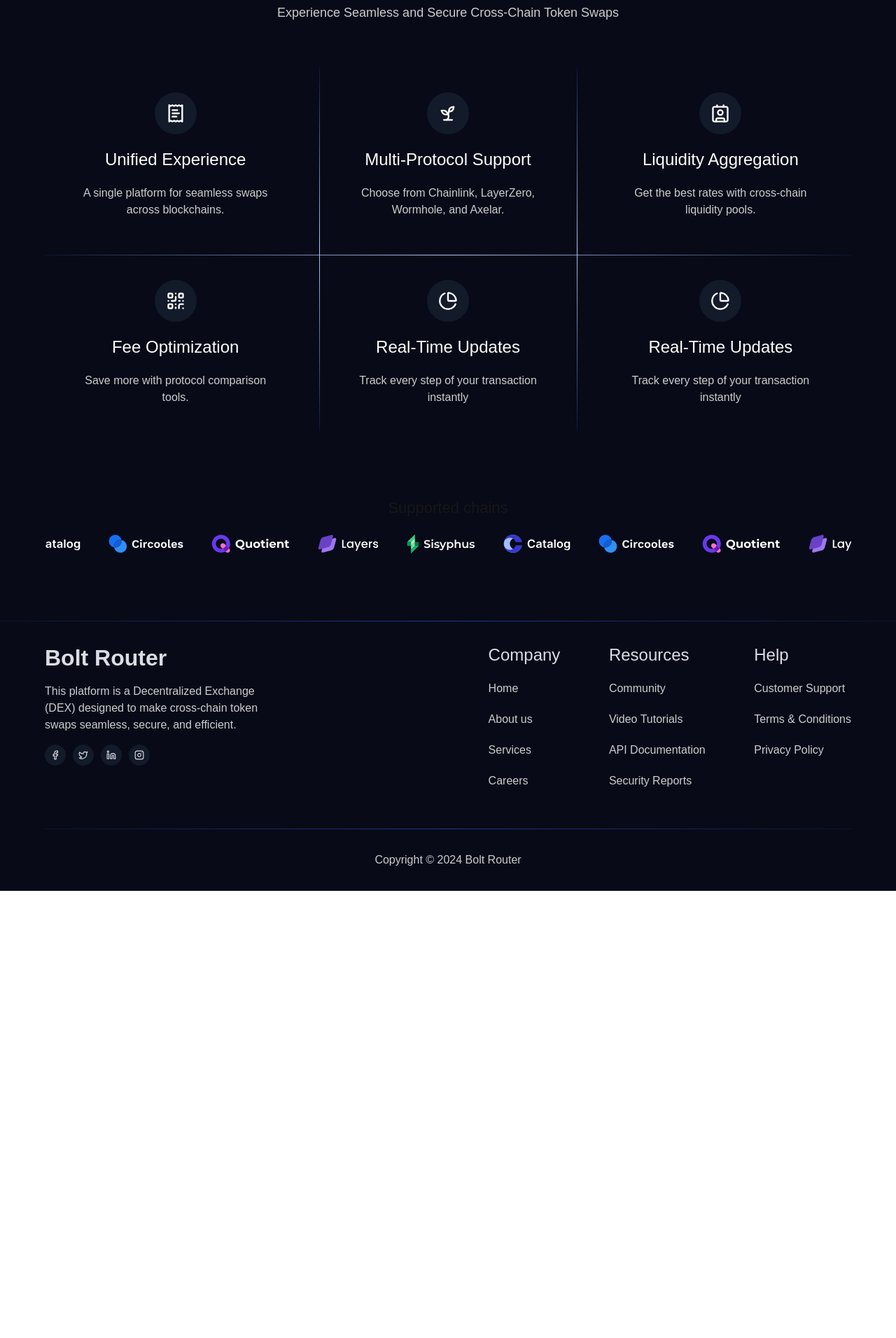
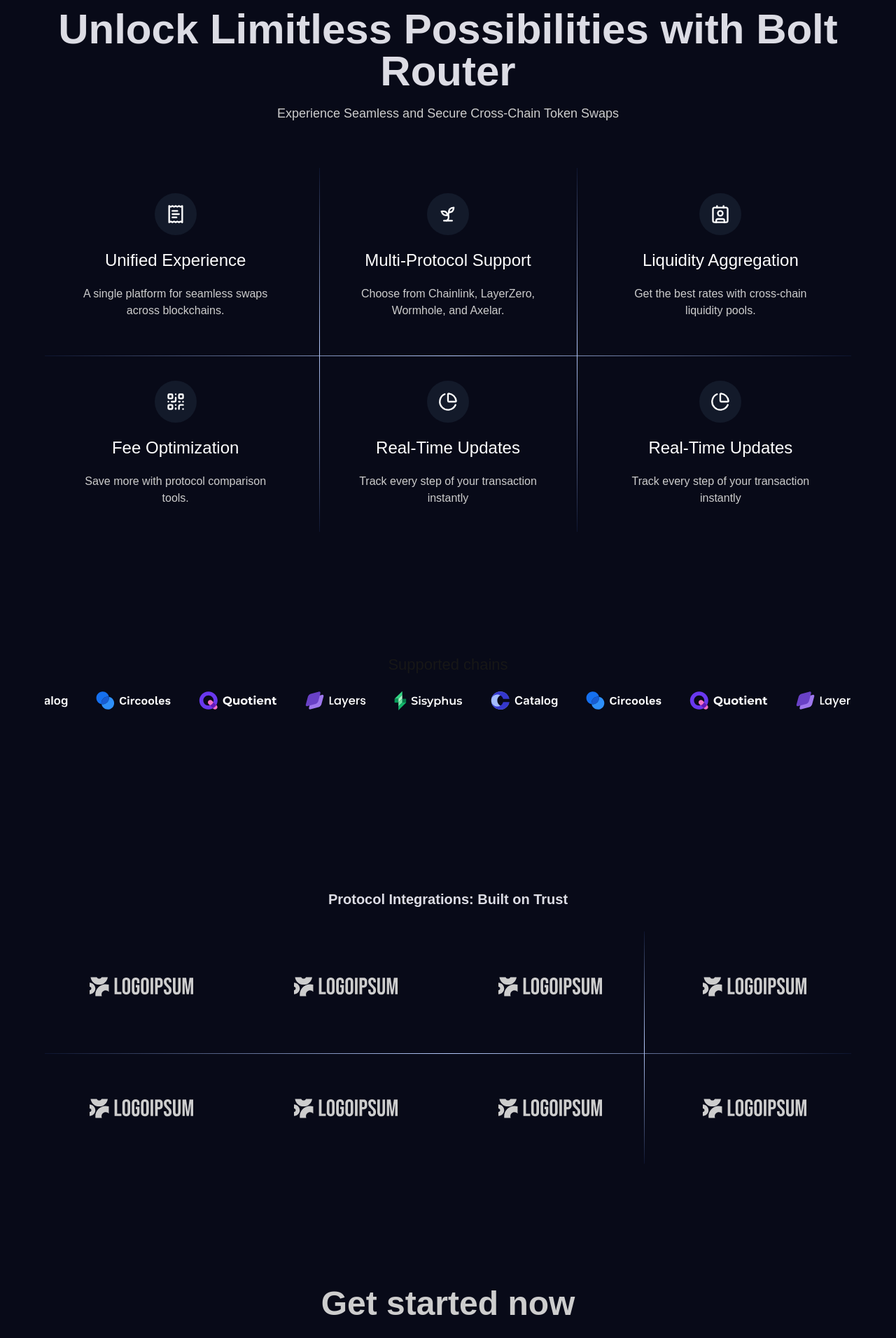
Before and after one commit to umohsamuel/bolt-router-frontend-staging, a Next.js app: page / in a window 1280 px wide. Shown: the part 2309-4221 px from the top of the page at 70% size. Before the commit the page ends 3582 px from the top, so only its background shows below. Built offline with nearby package versions, Linux system fonts and the light colour scheme.

Commit message:
@umohsamuel: landing page done

```diff
--- a/src/app/page.tsx
+++ b/src/app/page.tsx
@@ -1,9 +1,11 @@
 import { HomeLayout } from "@/components/layouts";
 import {
   FeaturesHome,
+  GetStarted,
   HeroHome,
   IntroductionHome,
   KeyMetricsHome,
+  ProtocolIntregration,
   SupportedChains,
 } from "@/components/screens";
 
@@ -15,6 +17,8 @@
       <KeyMetricsHome />
       <FeaturesHome />
       <SupportedChains />
+      <ProtocolIntregration />
+      <GetStarted />
     </HomeLayout>
   );
 }
--- a/src/components/screens/home/features.tsx
+++ b/src/components/screens/home/features.tsx
@@ -3,11 +3,11 @@
 
 export default function FeaturesHome() {
   return (
-    <div className="px-[5%]">
+    <div className="mt-8 px-[5%]">
       <PageMainSubHeader content="Core Protocol Features" />
       <PageMainHeader
         content="Unlock Limitless Possibilities with Bolt Router"
-        className="mb-4 mt-8"
+        className="mb-4 mt-4 lg:mt-8"
       />
       <p className="text-center text-lg font-normal text-[#CDCDCD]">
         Experience Seamless and Secure Cross-Chain Token Swaps
@@ -19,7 +19,7 @@
 }
 
 const Features = () => (
-  <div className="relative mt-16 grid grid-cols-1 gap-4 text-white md:grid-cols-2 lg:grid-cols-3">
+  <div className="relative mt-8 grid grid-cols-1 gap-4 text-white md:grid-cols-2 lg:mt-16 lg:grid-cols-3">
     <div className="absolute bottom-0 left-[calc(33.333333%+8px)] top-0 hidden w-px bg-gradient-to-b from-[#366CF0]/10 via-[#B4C8F9] to-[#366CF0]/10 lg:block" />
 
     <div className="absolute bottom-0 left-[calc(66.666667%-8px)] top-0 hidden w-px bg-gradient-to-b from-[#366CF0]/10 via-[#B4C8F9] to-[#366CF0]/10 lg:block" />
--- /dev/null
+++ b/src/components/screens/home/get-started.tsx
@@ -0,0 +1,81 @@
+import { BaseButton } from "@/components/button";
+import { cn } from "@/utils";
+
+export default function GetStarted() {
+  return (
+    <div className="flex flex-col items-center px-[5%] text-[#CDCDCD]">
+      <h1 className="text-center text-3xl font-semibold text-[#CDCDCD] lg:text-5xl">
+        Get started now
+      </h1>
+      <p className="mt-5 text-center text-base font-normal lg:text-lg">
+        Find the resources you need to create integrations with Bolt router.
+      </p>
+
+      <div className="mt-8 flex flex-col items-center justify-between gap-9 lg:mt-12 lg:flex-row">
+        {resources.map((resources, index) => (
+          <StartedItem
+            key={index}
+            title={resources.title}
+            description={resources.description}
+            link={resources.link}
+            linkLabel={resources.linkLabel}
+            className="w-full lg:w-[33%]"
+          />
+        ))}
+      </div>
+    </div>
+  );
+}
+
+interface StartedItemProps {
+  title: string;
+  description: string;
+  link: string;
+  linkLabel: string;
+  className?: string;
+}
+
+const StartedItem = ({
+  title,
+  description,
+  link,
+  linkLabel,
+  className,
+}: StartedItemProps) => {
+  return (
+    <div className={cn(`rounded-xl bg-[#131A2A] px-6 py-[30px]`, className)}>
+      <h3 className="text-2xl font-medium leading-tight text-[#DCDCE4] lg:text-[34px]">
+        {title}
+      </h3>
+      <p className="mt-3 text-base font-normal text-[#CDCDCD]">{description}</p>
+
+      <BaseButton
+        text={linkLabel}
+        link={link}
+        className="mt-5 w-fit rounded-lg bg-[#192134] px-7 py-2 text-lg font-medium text-[#CDCDCD] lg:px-7 lg:py-2 lg:text-lg"
+      />
+    </div>
+  );
+};
+
+const resources = [
+  {
+    title: "References",
+    description:
+      "Find the resources you need to create integrations with Bolt Router.",
+    link: "/references",
+    linkLabel: "See References",
+  },
+  {
+    title: "Documentation",
+    description: "Read a detailed breakdown of our APIs and smart contracts.",
+    link: "/documentation",
+    linkLabel: "Read The Doc",
+  },
+  {
+    title: "Tutorials",
+    description: "Watch interactive tutorials to learn how Bolt Router works.",
+    link: "/tutorials",
+    linkLabel: "Go to Tutorials",
+  },
+];
--- a/src/components/screens/home/index.ts
+++ b/src/components/screens/home/index.ts
@@ -3,3 +3,5 @@
 export {default as KeyMetricsHome} from "./metrics"
 export {default as FeaturesHome} from "./features"
 export {default as SupportedChains} from "./supported-chains"
+export {default as GetStarted} from "./get-started"
+export {default as ProtocolIntregration} from "./protocol-integration"
--- a/src/components/screens/home/metrics.tsx
+++ b/src/components/screens/home/metrics.tsx
@@ -2,11 +2,11 @@
 
 export default function KeyMetricsHome() {
   return (
-    <div className="px-[5%]">
+    <div className="my-12 px-[5%]">
       <PageMainSubHeader content="bolt router Key Metrics" />
       <PageMainHeader content="Network Statistics" className="mb-4 mt-8" />
 
-      <div className="mt-4 flex flex-wrap items-center justify-center gap-x-16 gap-y-5">
+      <div className="mt-8 flex flex-wrap items-center justify-center gap-x-16 gap-y-5">
         {metrics.map((metric) => (
           <div key={metric.title}>
             <PageMainSubHeader
--- /dev/null
+++ b/src/components/screens/home/protocol-integration.tsx
@@ -0,0 +1,47 @@
+import Image from "next/image";
+import Marquee from "react-fast-marquee";
+
+export default function ProtocolIntregration() {
+  return (
+    <div className="my-20 px-[5%]">
+      <h1 className="text-center text-xl font-semibold text-[#DCDCE4]">
+        Protocol Integrations: Built on Trust
+      </h1>
+
+      <div className="my-8 block lg:hidden">
+        <Marquee autoFill={true} pauseOnHover={true} pauseOnClick={true}>
+          <div className="mr-8 flex items-center gap-8">
+            {Array.from({ length: 8 }).map((_, i) => (
+              <Image
+                key={i}
+                src="/images/chains/logo-placeholder.svg"
+                alt=""
+                width={100}
+                height={30}
+                className="h-[30px] w-auto"
+              />
+            ))}
+          </div>
+        </Marquee>
+      </div>
+
+      <div className="relative mt-8 hidden grid-cols-1 gap-4 md:grid-cols-2 lg:grid lg:grid-cols-4">
+        <div className="absolute bottom-0 left-[calc(75%-8px)] top-0 hidden w-px bg-gradient-to-b from-[#366CF0]/10 via-[#B4C8F9] to-[#366CF0]/10 lg:block" />
+
+        <div className="absolute left-0 right-0 top-[calc(50%+8px)] hidden h-px bg-gradient-to-r from-[#366CF0]/10 via-[#B4C8F9] to-[#366CF0]/10 lg:block" />
+
+        {Array.from({ length: 8 }).map((_, i) => (
+          <div key={i} className="p-16">
+            <Image
+              src="/images/chains/logo-placeholder.svg"
+              alt=""
+              width={100}
+              height={30}
+              className="h-[30px] w-auto"
+            />
+          </div>
+        ))}
+      </div>
+    </div>
+  );
+}
--- a/src/components/screens/home/supported-chains.tsx
+++ b/src/components/screens/home/supported-chains.tsx
@@ -3,7 +3,7 @@
 
 export default function SupportedChains() {
   return (
-    <div className="flex flex-col gap-6 px-[5%]">
+    <div className="my-20 flex flex-col gap-6 px-[5%]">
       <h1 className="text-center text-[22px] font-medium leading-tight text-[##DCDCE4]">
         Supported chains
       </h1>
```
Also changed, not shown: public/images/chains/logo-placeholder.svg (added).
